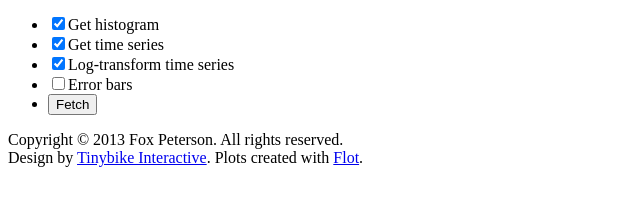
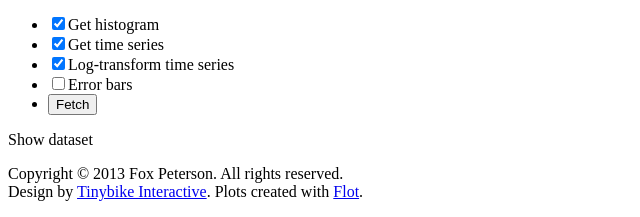
Before and after one commit to tinybike/foxplot, a Django app: template visual/templates/visual/results.html in a window 1280 px wide. Shown: the part 695-912 px from the top of the page, without its empty margins (0-640 px from the left). Before the commit the page ends 862 px from the top, so only its background shows below. Run offline with Django 3.2, Linux system fonts and the light colour scheme; the template is opened without the code that fills it, so the values that code supplies are empty; some libraries are stand-ins or nearby versions.

Commit message:
plotter integration

```diff
--- a/visual/templates/visual/results.html
+++ b/visual/templates/visual/results.html
@@ -29,12 +29,11 @@ $(function() {
 	// Create dataset checkboxes
 	var choiceContainer = $("#choices");
 	$.each(datasets, function(key, val) {
-		choiceContainer.append("<br/><input type='checkbox' name='" + key +
+		choiceContainer.append("<li><input type='checkbox' name='" + key +
 			"' checked='checked' id='id" + key + "'></input>" +
 			"<label for='id" + key + "'> "
-			+ val.label + "</label>");
+			+ val.label + "</label></li>");
 	});
-
 	choiceContainer.find("input").click(plotAccordingToChoices);
 
 	{% if show_errors and not log_y  %}
@@ -425,6 +424,9 @@ $(function() {
 			</ul>
 			</form>
 		</div>
+		<div id="choices">
+		<p class="boxheader">Show dataset</p>
+		</div>
 		<div id="plotter">
 			<!---{% if get_summary %}
 				<p class="announce">Summary statistics</p>
@@ -439,7 +441,6 @@ $(function() {
 				<div class="flot-container">
 					<div id="histogram_placeholder" class="flot-placeholder"></div>
 					<div id="time_series_placeholder" class="flot-placeholder"></div>
-					<p id="choices" style="float:right; width:135px;"></p>
 				</div>
 			{% endif %}
 		</div>
```
